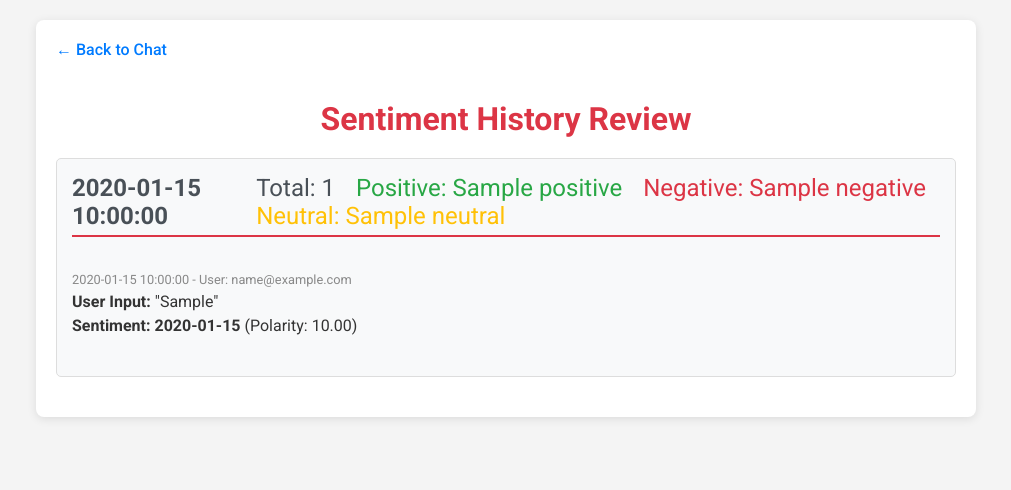
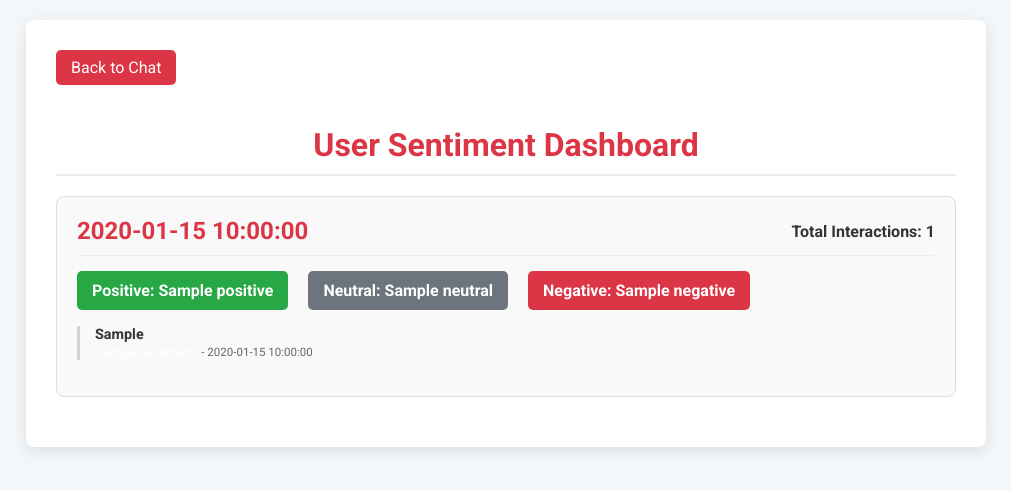
Before and after one commit to SHREYASHSINGHAI/AI-PERSONAL-AMBASSADOR, a Flask app: template templates/review_sentiment.html in a window 1280 px wide. Shown: the top 490 px of the page, without its empty margins (134-1145 px from the left). Run offline with Flask 3, Linux system fonts and the light colour scheme; the template is opened without the code that fills it: most values are stand-ins (such as "Sample title", 1, 10 or a date in 2020).

Commit message:
Update review_sentiment.html

```diff
--- a/templates/review_sentiment.html
+++ b/templates/review_sentiment.html
@@ -5,115 +5,139 @@
     <meta name="viewport" content="width=device-width, initial-scale=1.0">
     <title>Sentiment Review</title>
     <link href="https://fonts.googleapis.com/css2?family=Roboto:wght@400;500;700&display=swap" rel="stylesheet">
+    <link href="https://cdnjs.cloudflare.com/ajax/libs/font-awesome/6.0.0-beta3/css/all.min.css" rel="stylesheet">
     <style>
         body {
             font-family: 'Roboto', sans-serif;
-            background-color: #f4f4f4;
+            background-color: #f4f7f9;
             color: #333;
             margin: 0;
             padding: 20px;
         }
         .container {
             max-width: 900px;
-            margin: auto;
+            margin: 0 auto;
             background-color: #fff;
-            padding: 20px;
+            padding: 30px;
             border-radius: 8px;
-            box-shadow: 0 2px 10px rgba(0, 0, 0, 0.1);
+            box-shadow: 0 4px 15px rgba(0, 0, 0, 0.1);
         }
         h1 {
             color: #dc3545;
             text-align: center;
             margin-bottom: 20px;
+            border-bottom: 2px solid #e9ecef;
+            padding-bottom: 10px;
         }
-        .back-link {
+        .back-button {
             display: inline-block;
             margin-bottom: 20px;
             text-decoration: none;
-            color: #007bff;
-            font-weight: 500;
+            color: #fff;
+            background-color: #dc3545;
+            padding: 8px 15px;
+            border-radius: 5px;
+            transition: background-color 0.3s ease;
         }
-        .day-summary {
+        .back-button:hover {
+            background-color: #c82333;
+        }
+        .day-container {
             border: 1px solid #ddd;
-            border-radius: 5px;
+            border-radius: 8px;
             margin-bottom: 20px;
-            padding: 15px;
-            background-color: #f8f9fa;
+            padding: 20px;
+            background-color: #f9f9f9;
         }
-        .day-summary h2 {
-            margin-top: 0;
-            color: #495057;
-            border-bottom: 2px solid #dc3545;
-            padding-bottom: 5px;
+        .day-header {
             display: flex;
             justify-content: space-between;
             align-items: center;
+            margin-bottom: 15px;
+            padding-bottom: 10px;
+            border-bottom: 1px solid #eee;
         }
-        .sentiment-counts span {
-            margin-left: 15px;
+        .day-header h2 {
+            margin: 0;
+            color: #dc3545;
+            font-size: 1.5rem;
+        }
+        .sentiment-summary {
+            display: flex;
+            gap: 20px;
+            margin-bottom: 15px;
+        }
+        .sentiment-summary div {
+            padding: 10px 15px;
+            border-radius: 5px;
+            font-weight: bold;
+            color: #fff;
+        }
+        .sentiment-summary .positive { background-color: #28a745; }
+        .sentiment-summary .negative { background-color: #dc3545; }
+        .sentiment-summary .neutral { background-color: #6c757d; }
+        .interaction-list {
+            list-style: none;
+            padding: 0;
+        }
+        .interaction-item {
+            border-left: 3px solid #ced4da;
+            padding-left: 15px;
+            margin-bottom: 10px;
+        }
+        .interaction-item p {
+            margin: 0;
+            font-size: 0.9em;
+        }
+        .interaction-item .question {
+            font-weight: bold;
+            color: #333;
+        }
+        .interaction-item .sentiment-label {
+            font-size: 0.8em;
+            padding: 2px 5px;
+            border-radius: 3px;
+            color: #fff;
             font-weight: normal;
         }
-        .sentiment-counts .positive { color: #28a745; }
-        .sentiment-counts .negative { color: #dc3545; }
-        .sentiment-counts .neutral { color: #ffc107; }
-        .interactions-list {
-            list-style: none;
-            padding: 0;
-            margin-top: 15px;
-        }
-        .interaction-item {
-            border-bottom: 1px solid #eee;
-            padding: 10px 0;
-        }
-        .interaction-item:last-child {
-            border-bottom: none;
-        }
-        .interaction-item .timestamp {
-            font-size: 0.8em;
-            color: #888;
-        }
-        .interaction-item .sentiment {
-            font-weight: bold;
-        }
-        .sentiment-positive { color: #28a745; }
-        .sentiment-negative { color: #dc3545; }
-        .sentiment-neutral { color: #ffc107; }
-        .interaction-item p {
-            margin: 5px 0 0 0;
-        }
+        .sentiment-label.positive { background-color: #28a745; }
+        .sentiment-label.negative { background-color: #dc3545; }
+        .sentiment-label.neutral { background-color: #6c757d; }
     </style>
 </head>
 <body>
     <div class="container">
-        <a href="{{ url_for('index') }}" class="back-link">&larr; Back to Chat</a>
-        <h1>Sentiment History Review</h1>
+        <a href="{{ url_for('index') }}" class="back-button">Back to Chat</a>
+        <h1>User Sentiment Dashboard</h1>
+        {% if not sentiment_data %}
+            <p>No sentiment data available yet.</p>
+        {% else %}
+            {% for day in sentiment_data %}
+                <div class="day-container">
+                    <div class="day-header">
+                        <h2>{{ day.date }}</h2>
+                        <span style="font-weight: bold;">Total Interactions: {{ day.total_interactions }}</span>
+                    </div>
+                    <div class="sentiment-summary">
+                        <div class="positive">Positive: {{ day.positive }}</div>
+                        <div class="neutral">Neutral: {{ day.neutral }}</div>
+                        <div class="negative">Negative: {{ day.negative }}</div>
+                    </div>
 
-        {% if not sentiment_data %}
-            <p style="text-align: center; color: #6c757d;">No sentiment data available yet.</p>
-        {% endif %}
-
-        {% for day in sentiment_data %}
-            <div class="day-summary">
-                <h2>
-                    {{ day.date }}
-                    <div class="sentiment-counts">
-                        <span>Total: {{ day.total_interactions }}</span>
-                        <span class="positive">Positive: {{ day.positive }}</span>
-                        <span class="negative">Negative: {{ day.negative }}</span>
-                        <span class="neutral">Neutral: {{ day.neutral }}</span>
-                    </div>
-                </h2>
-                <ul class="interactions-list">
+                    <ul class="interaction-list">
                         {% for interaction in day.interactions_detail %}
                             <li class="interaction-item">
-                            <p class="timestamp">{{ interaction.timestamp }} - User: {{ interaction.user_email }}</p>
-                            <p><strong>User Input:</strong> "{{ interaction.user_input }}"</p>
-                            <p><strong>Sentiment:</strong> <span class="sentiment sentiment-{{ interaction.sentiment }}">{{ interaction.sentiment | capitalize }}</span> (Polarity: {{ "%.2f"|format(interaction.polarity) }})</p>
+                                <p class="question">{{ interaction.user_input }}</p>
+                                <p>
+                                    <span class="sentiment-label {{ interaction.sentiment.label.lower() }}">{{ interaction.sentiment.label }}</span>
+                                    <span style="font-size: 0.8em; color: #666;">- {{ interaction.timestamp }}</span>
+                                </p>
                             </li>
                         {% endfor %}
                     </ul>
                 </div>
             {% endfor %}
+        {% endif %}
     </div>
 </body>
 </html>
```
Lines whose indentation alone changed are shown as unchanged.
